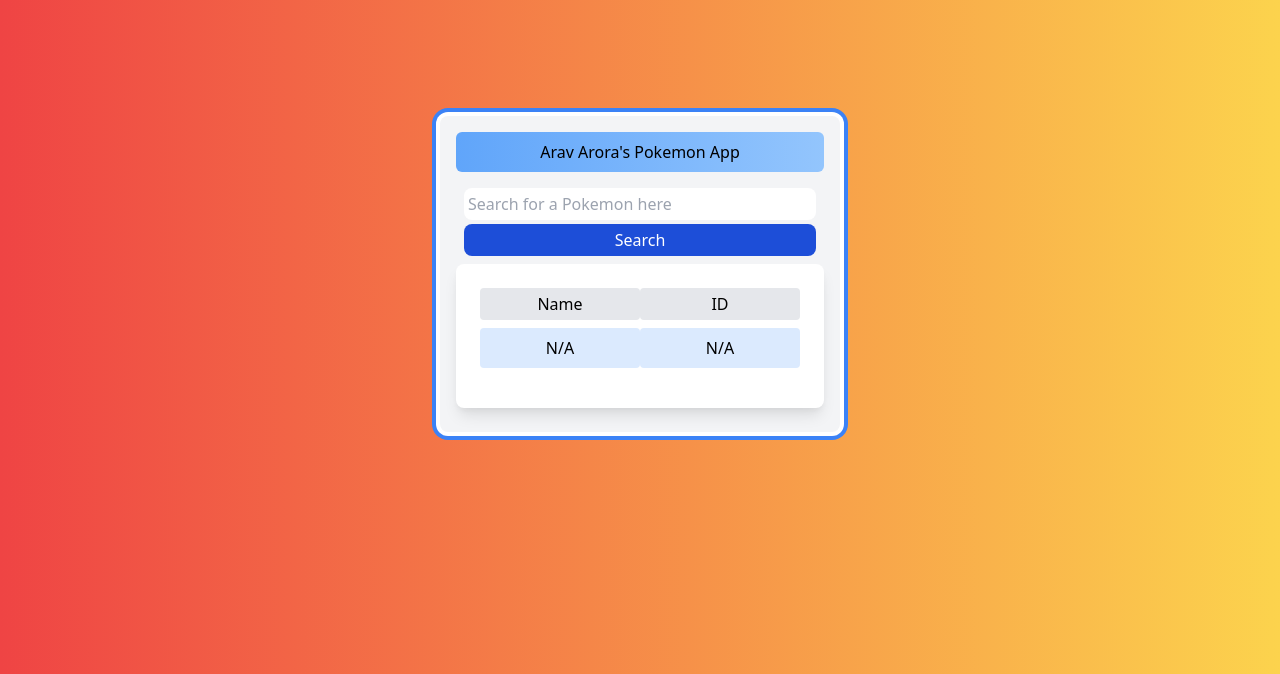
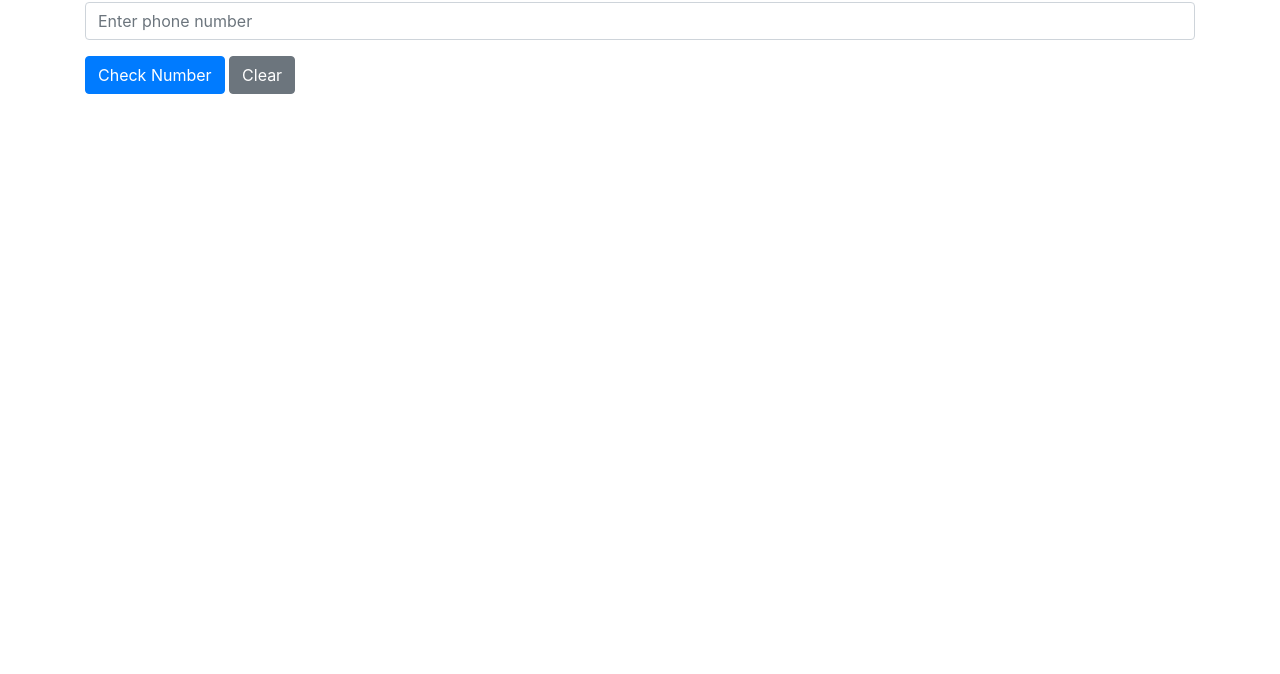
Before and after one commit to AravArora05/JavaScriptFCCProjects, a plain HTML site: page Telephone Number Validator/index.html in a window 1280 px wide. Shown: the part 126-800 px from the top of the page. Drawn offline with nearby package versions, Linux system fonts and the light colour scheme.

Commit message:
Update index.html

```diff
--- a/Telephone Number Validator/index.html
+++ b/Telephone Number Validator/index.html
@@ -1,43 +1,20 @@
-<!DOCTYPE html>
+!DOCTYPE html>
 <html lang="en">
 <head>
     <meta charset="UTF-8">
     <meta name="viewport" content="width=device-width, initial-scale=1.0">
-    <title>Pokemon Search Project</title>
-    <link href="https://cdn.jsdelivr.net/npm/tailwindcss@2.2.19/dist/tailwind.min.css" rel="stylesheet">
-    <link href="styles.css" rel="stylesheet">
+    <title>Telephone Number Validator</title>
+    <link href="https://maxcdn.bootstrapcdn.com/bootstrap/4.5.2/css/bootstrap.min.css" rel="stylesheet">
 </head>
-<body class="bg-gradient-to-r from-red-500 to-yellow-300 min-h-screen flex items-center justify-center">
-    <div class="box bg-gray-100 p-4 rounded-lg ring-offset-4 ring-4 ring-blue-500">
-        <h1 class="text-center bg-gradient-to-r from-blue-400 to-blue-300 p-2 rounded-md mb-2">Arav Arora's Pokemon App</h1>
-        <div class="search p-2">
-            <input id="search-input" class="w-full p-1 rounded-lg" placeholder="Search for a Pokemon here" required>
-            <button id="search-button" class="text-white bg-blue-700 p-1 rounded-lg w-full mt-1">Search</button>
-        </div>
-        <div class="image-section w-full max-w-2xl bg-white p-6 rounded-lg shadow-lg">
-            <div class="flex w-full mb-2">
-                <h2 class="w-1/2 text-center bg-gray-200 p-1 rounded">Name</h2>
-                <h2 class="w-1/2 text-center bg-gray-200 p-1 rounded">ID</h2>
-            </div>
-            <div class="flex w-full mb-4">
-                <h2 id="pokemon-name" class="w-1/2 bg-blue-100 p-2 rounded text-center">N/A</h2>
-                <h2 id="pokemon-id" class="w-1/2 text-center bg-blue-100 p-2 rounded">N/A</h2>
-            </div>
-            <div id="image" class="w-full text-center mt-4"></div>
-            <div class="flex" id="types"></div>
-        </div>
-        <div id="stats-container" class="information mt-2"></div>
-        <p id="height"></p>
-        <p id="hp"></p>
-        <p id="weight"></p>
-        <p id="defense"></p>
-        <!-- Fix to pass test -->
-        <p id="spee"></p>
-        <p id="attack"></p>
-        <p id="special-attack"></p>
-          <p id="special-defense"></p>
+<body>
+    <div class="container mt-5">
+        <h1>Telephone Number Validator</h1>
+        <input type="text" id="user-input" class="form-control" placeholder="Enter phone number">
+        <button id="check-btn" class="btn btn-primary mt-3">Check Number</button>
+        <button id="clear-btn" class="btn btn-secondary mt-3">Clear</button>
+        <div id="results-div" class="mt-3"></div>
+    </div>
 
-    </div>
     <script src="script.js"></script>
 </body>
 </html>
```
